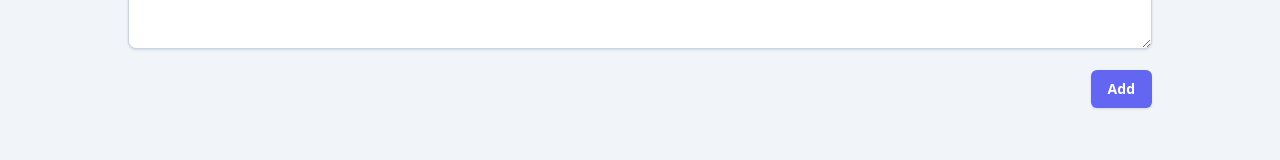
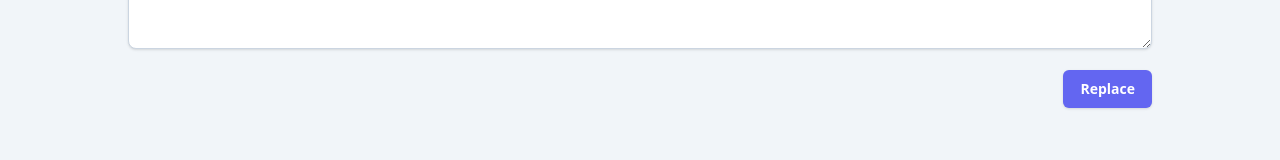
Before and after one commit to huedev/textbox, a React (Create React App) app: page /find-replace in a window 1280 px wide. Shown: the part 573-733 px from the top of the page. Built offline with nearby package versions, Linux system fonts and the light colour scheme; the HTML template or start-up script is replaced by a standard one; a web font is replaced by a local one.

Commit message:
Change button text

```diff
--- a/src/components/FindReplace.js
+++ b/src/components/FindReplace.js
@@ -102,7 +102,7 @@ const PrefixSuffix = () => {
             />
           </label>
           <div className="flex flex-row-reverse items-center space-x-6 space-x-reverse mt-4">
-            <Button name="Add" />
+            <Button name="Replace" />
             <StatusInfo
               isShowing={isStatusShowing}
               text={replacementCount > 0 ? `Made ${replacementCount} replacements` : "No matches found"}
```
